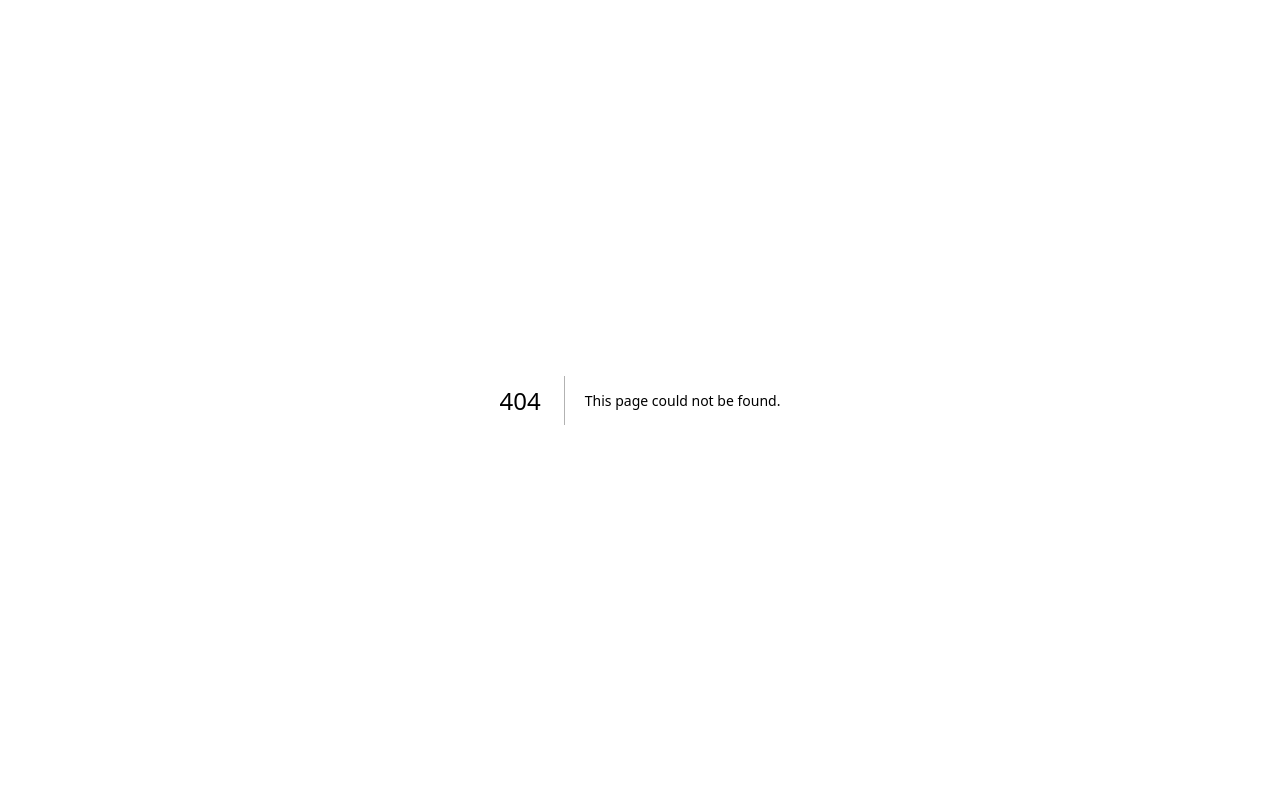
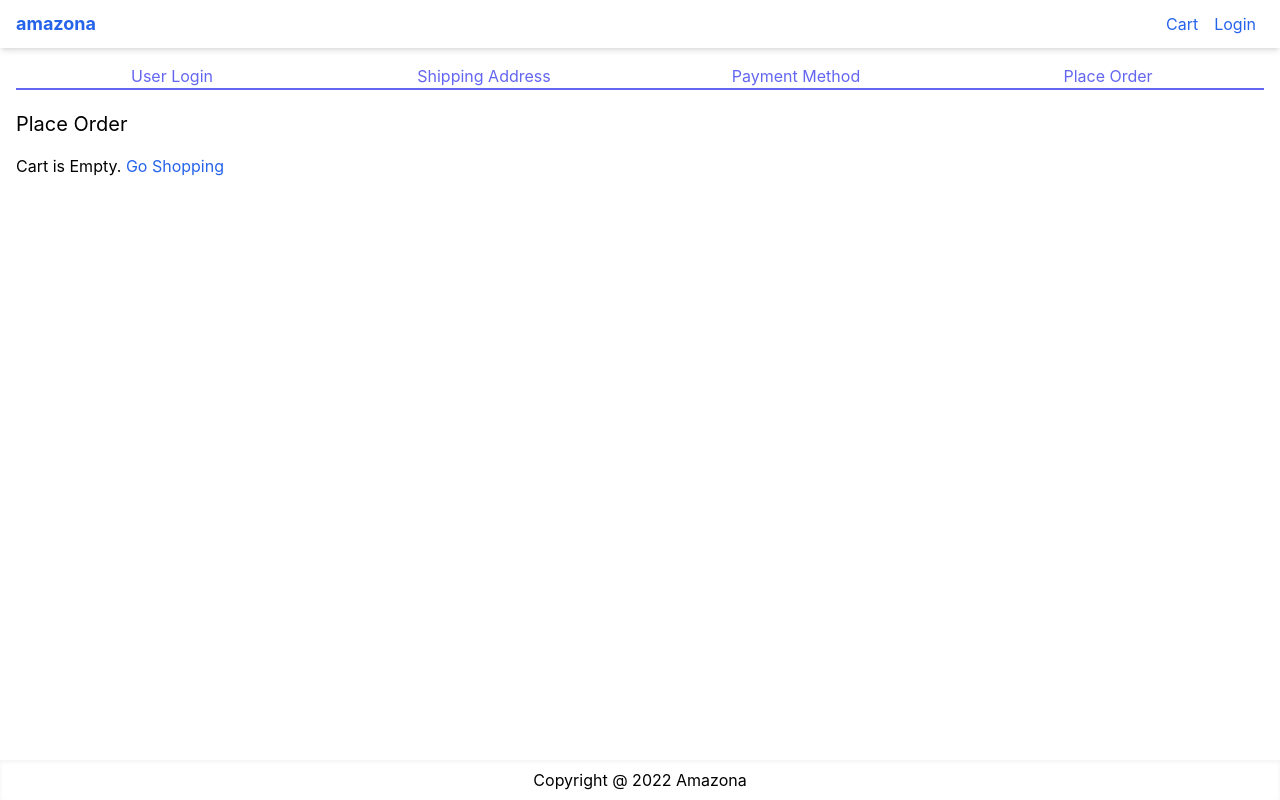
Before and after one commit to kpkusumanjali2000/next-tailwind-ecommerce, a Next.js app: page /placeorder in a window 1280 px wide. Before the commit this address had no page. Built offline with nearby package versions, Linux system fonts and the light colour scheme; no server answers.

Commit message:
build error fixed

```diff
--- /dev/null
+++ b/pages/placeorder.js
@@ -0,0 +1,36 @@
+import Link from 'next/link';
+import React, { useContext } from 'react';
+import CheckoutWizard from '../components/CheckoutWizard';
+import Layout from '../components/Layout';
+import { Store } from '../utils/Store';
+
+export default function PlaceORder() {
+  const { state, dispatch } = useContext(Store);
+  const { cart } = state;
+  const { cartItems, shippingAddress, PaymentMethod } = cart;
+  return (
+    <Layout title="Place Order">
+      <CheckoutWizard activeStep={3} />
+      <h1 className="mb-4 text-xl">Place Order</h1>
+      {cartItems.length === 0 ? (
+        <div>
+          Cart is Empty. <Link href="/">Go Shopping</Link>
+        </div>
+      ) : (
+        <div className="grid md:grid-cols-4 md:gap-5">
+          <div className="overflow-x-auto md:col-span-3">
+            <div className="card p-5">
+              <h2 className="mb- text-xl">Shipping Address</h2>
+              <div>
+                {shippingAddress.fullName}, {shippingAddress.address}, {''}
+                {shippingAddress.city}, {shippingAddress.postalCode}, {''}
+                {shippingAddress.country}
+              </div>
+              <Link href="/shipping">Edit</Link>
+            </div>
+          </div>
+        </div>
+      )}
+    </Layout>
+  );
+}
```
